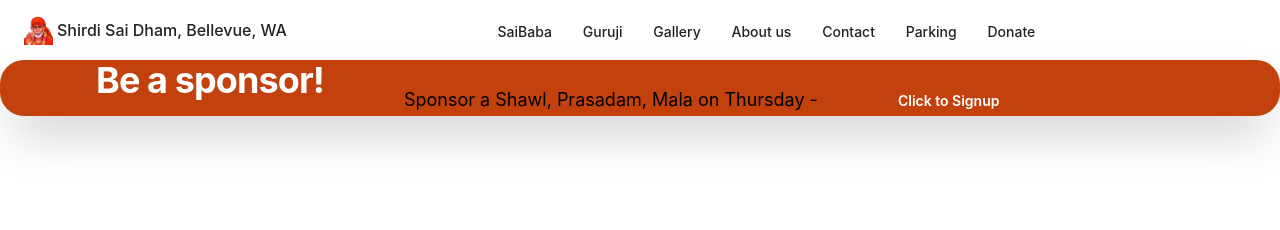
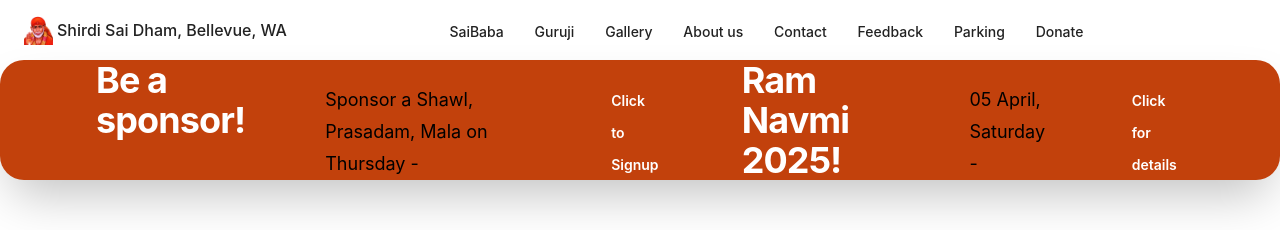
Before and after one commit to manav-s/sai-dham-bellevue, a React (Create React App) app: page /#/ in a window 1280 px wide. Shown: the top 230 px of the page. Built offline with nearby package versions, Linux system fonts and the light colour scheme.

Commit message:
Ramnavmi

```diff
--- a/src/App.js
+++ b/src/App.js
@@ -7,7 +7,8 @@
 import SaiBaba from "./components/sai-baba.tsx";
 import AboutUs from "./components/AboutUs.tsx";
 import Guruji from './components/guruji.tsx';
-import Contact from './components/ContactUs.tsx'
+import Contact from './components/Contact.tsx'
+import Feedback from './components/Feedback.tsx'
 import Pictures from './components/Pictures.tsx';
 import History from './components/History.tsx';
 import Charrity from './components/Charrity.tsx';
@@ -25,6 +26,7 @@
             <Route path="/AboutUs" element={<AboutUs />} />
             <Route path="/guruji" element={<Guruji />} />
             <Route path="/contact" element={<Contact />} />
+            <Route path="/Feedback" element={<Feedback />} />
             <Route path="/Pictures" element={<Pictures />} />
             <Route path="/History" element={<History />} />
             <Route path="/Charrity" element={<Charrity />} />
--- /dev/null
+++ b/src/components/Contact.tsx
@@ -0,0 +1,41 @@
+import React from 'react'
+
+const Festivals = () => {
+    return (
+        <div>
+            <div className="bg-white">
+                <div className="section-map">
+                    <div className="gmap" data-lat="47.8043227" data-lng="-122.1817917" data-center-lat="47.8043227">
+                        <iframe src="https://www.google.com/maps/embed?pb=!1m18!1m12!1m3!1d3511.775593256451!2d-122.16095142306365!3d47.62658368659658!2m3!1f0!2f0!3f0!3m2!1i1024!2i768!4f13.1!3m3!1m2!1s0x54906cffd9762f47%3A0xcc39fb11d29d5e95!2sShirdi%20Sai%20Baba%20Temple!5e1!3m2!1sen!2sus!4v1742671373427!5m2!1sen!2sus" width="600" height="450" loading="lazy"></iframe>
+                    </div>
+                </div>
+            </div>
+            <div className="container">
+            <div className="no-gutters row">
+                <div className="col-md-4 d-flex">
+                    <div className="contact-info-entity bg-theme-light">
+                        <div className="entity-icon"><i className="fas fa-mobile"></i></div>
+                        <div className="entity-value"><a color='fff' href="tel:425-483-7115">(425) 394-9173</a></div>
+                        <h4 className="entity-title">phone</h4>
+                    </div>
+                </div>
+                <div className="col-md-4 d-flex">
+                    <div className="contact-info-entity bg-theme-dark">
+                        <div className="entity-icon"><i className="fas fa-map-marker-alt"></i></div>
+                        <div className="entity-value"><a color='fff' target="_blank" rel="noreferrer" href="https://maps.app.goo.gl/MqVQnAFmqvyed9Th8">1805 136th Pl NE #101, Bellevue, WA 98005</a></div>                        <h4 className="entity-title">address</h4></div>
+                </div>
+                <div className="col-md-4 d-flex">
+                    <div className="contact-info-entity bg-theme">
+                        <div className="entity-icon"><i className="fas fa-envelope"></i></div>
+                        <div className="entity-value"><a color='fff' href="mailto:shirdisaidham@outlook.com">shirdisaidham@outlook.com</a></div>
+                        <h4 className="entity-title">email</h4>
+                    </div>
+                </div>
+            </div>
+    </div>
+        </div>
+
+    )
+}
+
+export default Festivals
--- a/src/components/Festivals.tsx
+++ b/src/components/Festivals.tsx
@@ -18,6 +18,18 @@
                         className="text-sm font-semibold leading-6 text-white"
                     >Click to Signup</a>
                 </p>
+                <h2 className="text-lg font-bold tracking-tight text-white sm:text-4xl">
+                    Ram Navmi 2025!
+                </h2>
+                <p className="mt-6 text-lg leading-8 text-white-300">
+                05 April, Saturday -
+                </p>
+                <p className="mt-6 text-lg leading-8 text-white-300">
+                    <a
+                        href="https://www.saiparivarfoundation.org/images/RamNavami/RamNavmi-2025.pdf"
+                        className="text-sm font-semibold leading-6 text-white"
+                    >Click for details</a>
+                </p>
             </div>
         </div>
         </div>
--- a/src/components/Footer.tsx
+++ b/src/components/Footer.tsx
@@ -15,7 +15,7 @@
             <ul>
               <li className="mb-2"><Link to="/History">History</Link></li>
               <li className="mb-2"><Link to="/Charrity">Charrity</Link></li>
-              <li className="mb-2"><Link to="/contact">Contact us</Link></li>
+              <li className="mb-2"><Link to="/Feedback">Feedback</Link></li>
               <li className="mb-2"><a href="https://www.paypal.com/paypalme/SaiParivarFoundation" target={"_blank"} rel="noreferrer"
                                       className="text-gray-200 hover:text-white">Donate</a></li>
               <li className="mb-2"><a href="https://www.signupgenius.com/go/10C0A4EA4A92BA2FDC16-52046656-sponsor#/" target={"_blank"} rel="noreferrer"
--- a/src/components/nav/navbar/mobileNavLinks.jsx
+++ b/src/components/nav/navbar/mobileNavLinks.jsx
@@ -69,6 +69,9 @@
             <StyledLink to="/contact">Contact</StyledLink>
           </LinkItem>
           <LinkItem>
+            <StyledLink to="/Feedback">Feedback</StyledLink>
+          </LinkItem>
+          <LinkItem>
             <a href="https://www.saiparivarfoundation.org/TempleParking.pdf" target="_blank" rel="noreferrer">
               Parking
             </a>
--- a/src/components/nav/navbar/navLinks.jsx
+++ b/src/components/nav/navbar/navLinks.jsx
@@ -56,8 +56,11 @@
         <LinkItem>
           <StyledLink to="/AboutUs">About us</StyledLink>
         </LinkItem>
+          <LinkItem>
+            <StyledLink to="/contact">Contact</StyledLink>
+          </LinkItem>
         <LinkItem>
-          <StyledLink to="/contact">Contact</StyledLink>
+          <StyledLink to="/Feedback">Feedback</StyledLink>
         </LinkItem>
         <LinkItem>
           <a href="https://www.saiparivarfoundation.org/TempleParking.pdf" target="_blank" rel="noreferrer">
```
Also changed, not shown: src/components/Feedback.tsx (renamed from src/components/ContactUs.tsx, +2 -11 lines).
